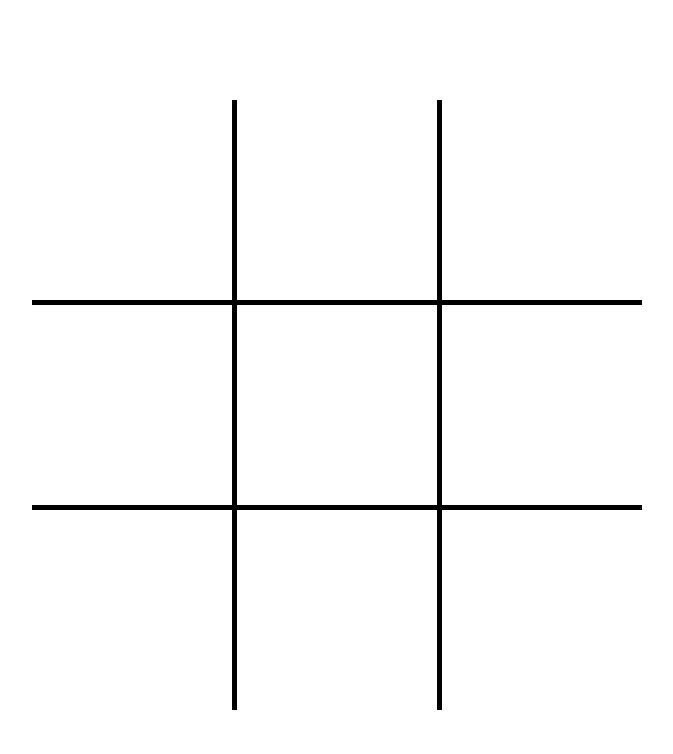
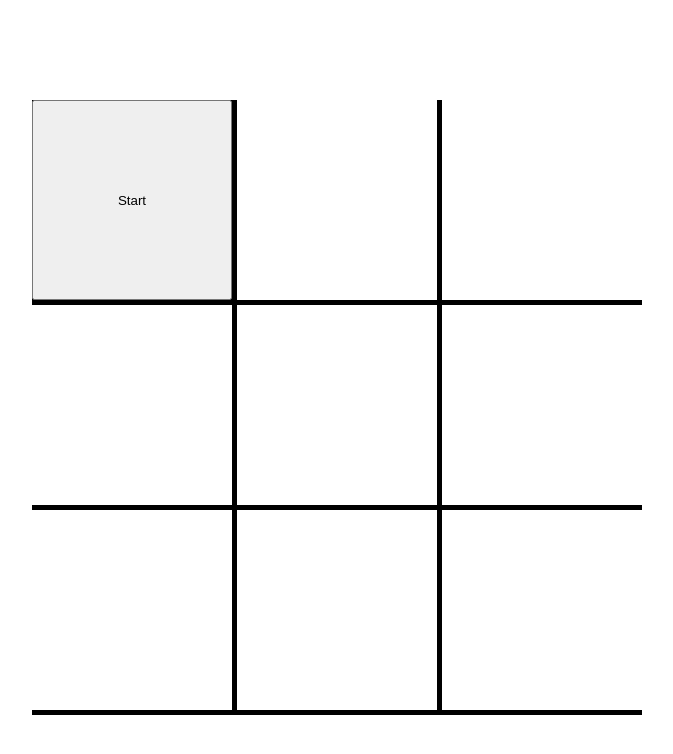
Before and after one commit to JakeFuller/tic-tac-toe, a plain HTML site: page index.html in a window 1280 px wide. Shown: the whole page, without its empty margins (303-976 px from the left). Drawn offline with Linux system fonts and the light colour scheme.

Commit message:
Added a start button

```diff
--- a/index.html
+++ b/index.html
@@ -8,8 +8,10 @@
 </head>
 <body>
     <div class="wrapper">
-        <header></header>
+        <header>
+        </header>
         <section id=gameBoard>
+            <button class="button start">Start</button>
             <div class ="gridElement" id = "A1"></div>
             <div class ="gridElement" id = "A2"></div>
             <div class ="gridElement" id = "A3"></div>
```
